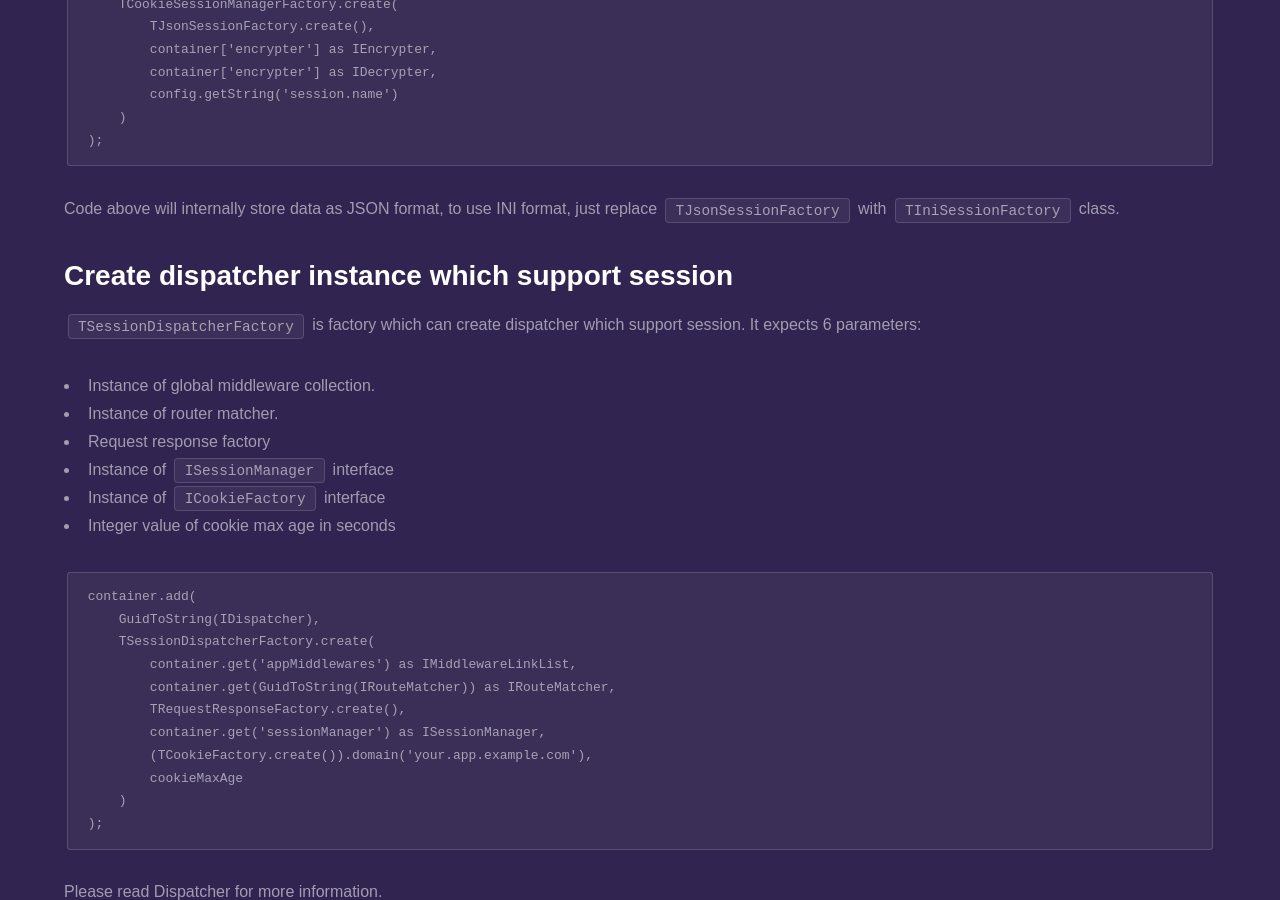
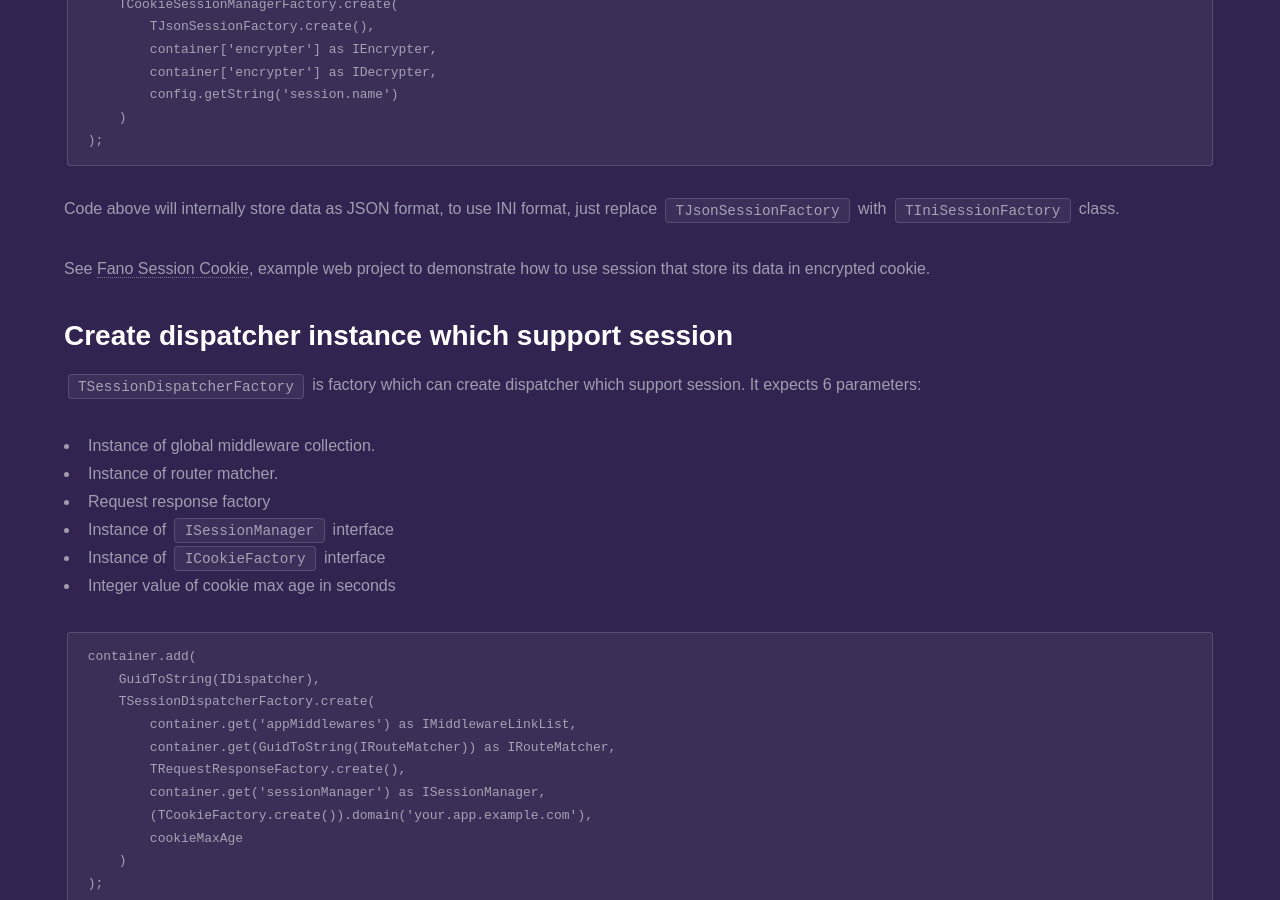
Before and after one commit to fanoframework/fanoframework.github.io, a Jekyll site: the page built from working-with-session/index.md, in a window 1280 px wide and 900 px high, scrolled down 2719 px. Built offline with Jekyll 4.4.1, drawn with Linux system fonts in a browser that asks for light colours; our own code applies the rules of GitHub Pages for plain Markdown files; some of the changed text lies outside the part shown.

Commit message:
improve content by adding link to example project

````diff
--- a/working-with-session/index.md
+++ b/working-with-session/index.md
@@ -101,6 +101,7 @@ container.add(
 ```
 Code above will internally store data as JSON format, to use INI format, just replace `TJsonSessionFactory` with `TIniSessionFactory` class.
 
+See [Fano Session Cookie](https://github.com/fanoframework/fano-session-cookie), example web project to demonstrate how to use session that store its data in encrypted cookie.
 
 ## Create dispatcher instance which support session
 
@@ -280,6 +281,7 @@ If you create session manager factory as example above, `sessionName` will conta
 - [Dispatcher](/dispatcher)
 - [Example applications](/examples)
 - [Session example applications](https://github.com/fanoframework/fano-session)
+- [Session in cookie example applications](https://github.com/fanoframework/fano-session-cookie)
 
 <ul class="actions">
     <li><a href="/documentation" class="button">Documentation</a></li>
````
Also changed, not shown: examples/index.md (+1 -0 lines).
